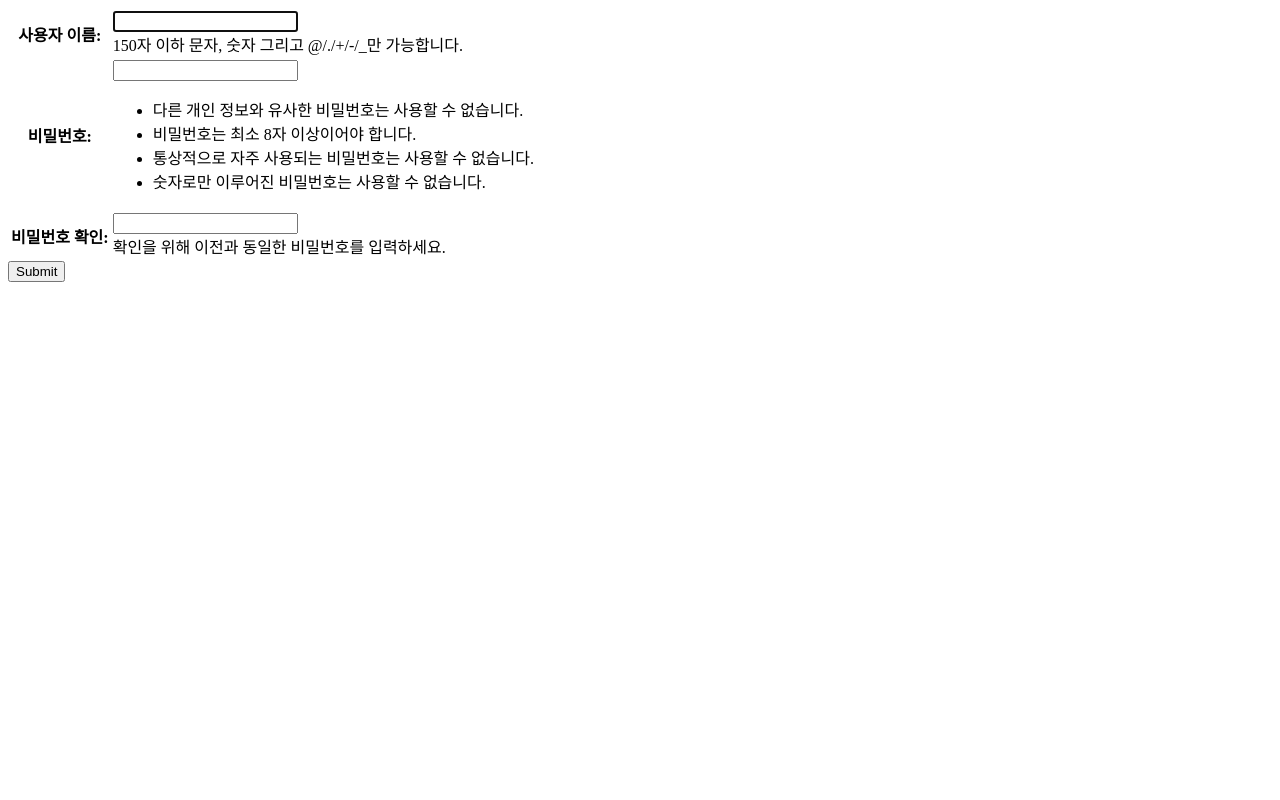
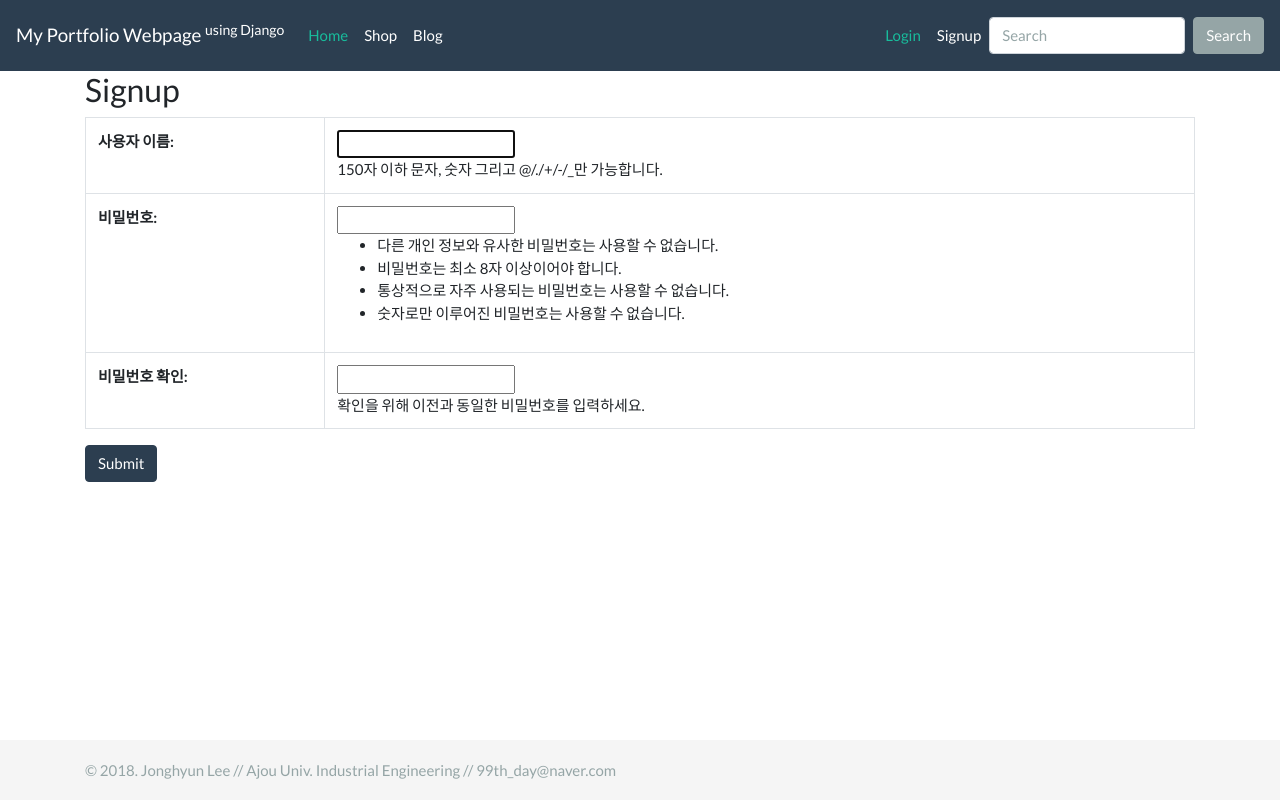
Before and after one commit to 100th/Django, a Django app: page /accounts/signup/ in a window 1280 px wide. Run offline with Django 3.2, Linux system fonts and the light colour scheme; some libraries are stand-ins or nearby versions.

Commit message:
로그인, 로그아웃 구현

```diff
--- a/accounts/templates/accounts/signup_form.html
+++ b/accounts/templates/accounts/signup_form.html
@@ -1,7 +1,17 @@
-<form action="" method="post">
-  {% csrf_token %}
-  <table>
-    {{ form.as_table }}
-  </table>
-  <input type="submit"/>
-</form>
+{% extends "accounts/layout.html" %}
+{% block content %}
+<div class="container">
+  <div class="row">
+    <div class="col-sm-12">
+      <h3>Signup</h3>
+      <form action="" method="post">
+          {% csrf_token %}
+          <table class="table table-hover table-bordered">
+              {{ form.as_table }}
+          </table>
+          <input type="submit" class="btn btn-primary" />
+      </form>
+    </div>
+  </div>
+</div>
+{% endblock %}
--- a/accounts/urls.py
+++ b/accounts/urls.py
@@ -1,3 +1,4 @@
+from django.conf import settings
 from django.urls import path, re_path
 from django.contrib.auth.views import login, logout
 from .views import profile, signup
@@ -5,5 +6,6 @@ from .views import profile, signup
 urlpatterns = [
     re_path(r'^signup/$', signup, name='signup'),
     re_path(r'^profile/$', profile, name='profile'),
-    re_path(r'^login/$', login, name='login', kwargs={ 'template_name' : 'accounts/login.html', }),
+    re_path(r'^login/$', login, name='login', kwargs={ 'template_name' : 'accounts/login_form.html', }),
+    re_path(r'^logout/$', logout, name='logout', kwargs={'next_page': settings.LOGIN_URL}),
 ]
--- a/accounts/views.py
+++ b/accounts/views.py
@@ -11,7 +11,6 @@ def profile(request):
         'order_list' : order_list,
     })
 
-
 def signup(request):
     if request.method == 'POST':
         form = UserCreationForm(request.POST)
--- a/home/views.py
+++ b/home/views.py
@@ -1,7 +1,5 @@
 from django.shortcuts import render
 
 def home(request):
-    order_list = request.user.order_set.all()
     return render(request, 'home/main.html', {
-        'order_list' : order_list,
     })
--- a/mysite/templates/layout.html
+++ b/mysite/templates/layout.html
@@ -37,19 +37,23 @@
                <li class="nav-item">
                       <a class="nav-link" href="{% url "post_list" %}">Blog</a>
                </li>
+         </ul>
+            {% if not user.is_authenticated %}
+         <ul class="nav navbar-nav navbar-right">
+           <li class="nav-item active">
+             <a class="nav-link" href="{% url "login" %}">Login</a></li>
+           <li class="nav-item">
+             <a class="nav-link" href="{% url "signup" %}">Signup</a></li>
+         </ul>
+            {% else %}
+         <ul class="nav navbar-nav navbar-right">
+           <li class="nav-item active">
+             <a class="nav-link" href="{% url "logout" %}">Logout</a></li>
+           <li class="nav-item">
+             <a class="nav-link" href="{% url "profile" %}">{{ user }}'s &nbsp;Accounts</a></li>
+         </ul>
+            {% endif %}
 
-           {% if user.is_authenticated %}
-               <li class="nav-item">
-                   <a class="nav-link" href="{% url "profile" %}">Accounts</a>
-               </li>
-           {% else %}
-           {% endif %}
-         </ul>
-         <ul class="nav navbar-nav navbar-right">
-           <li class="nav-item"><a class="nav-link" href="#">Join</a></li>
-           <li class="nav-item active"><a class="nav-link" href="#">Login</a></li>
-           <li class="nav-item"><a class="nav-link" href="#">{{ user }}님</a></li>
-         </ul>
          <form class="form-inline my-2 my-lg-0" action="{% url "shop:index" %}">
            <input name="q" value="{{ q }}" class="form-control mr-sm-2" type="text" placeholder="Search" aria-label="Search">
            <button class="btn btn-secondary my-2 my-sm-0" type="submit">Search</button>
```
Also changed, not shown: accounts/templates/accounts/login_form.html (renamed from accounts/templates/accounts/login.html), db.sqlite3.
